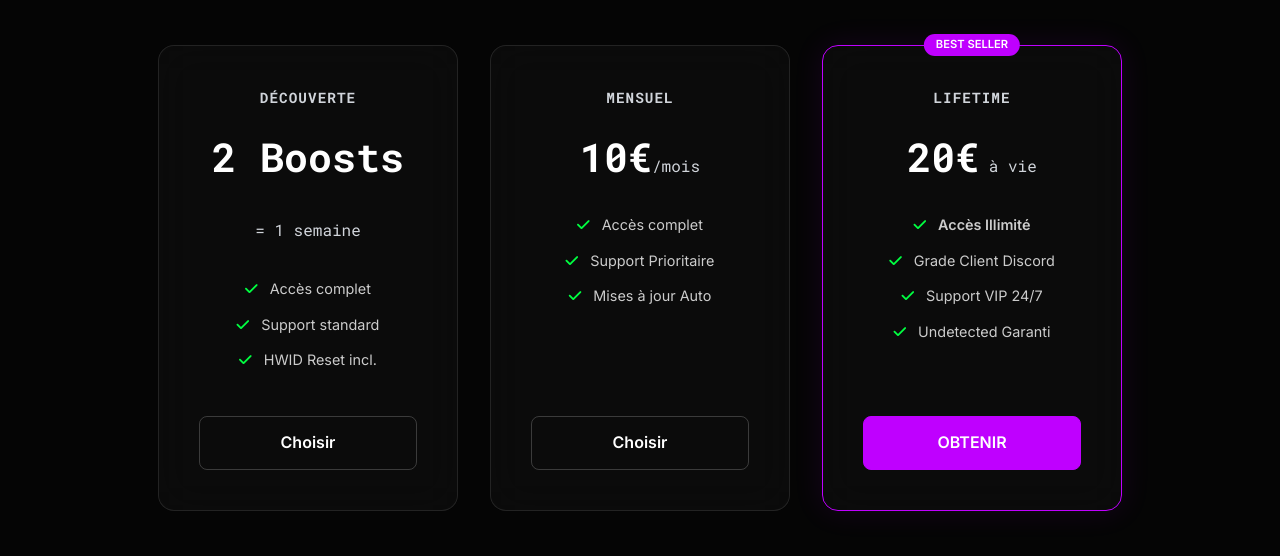
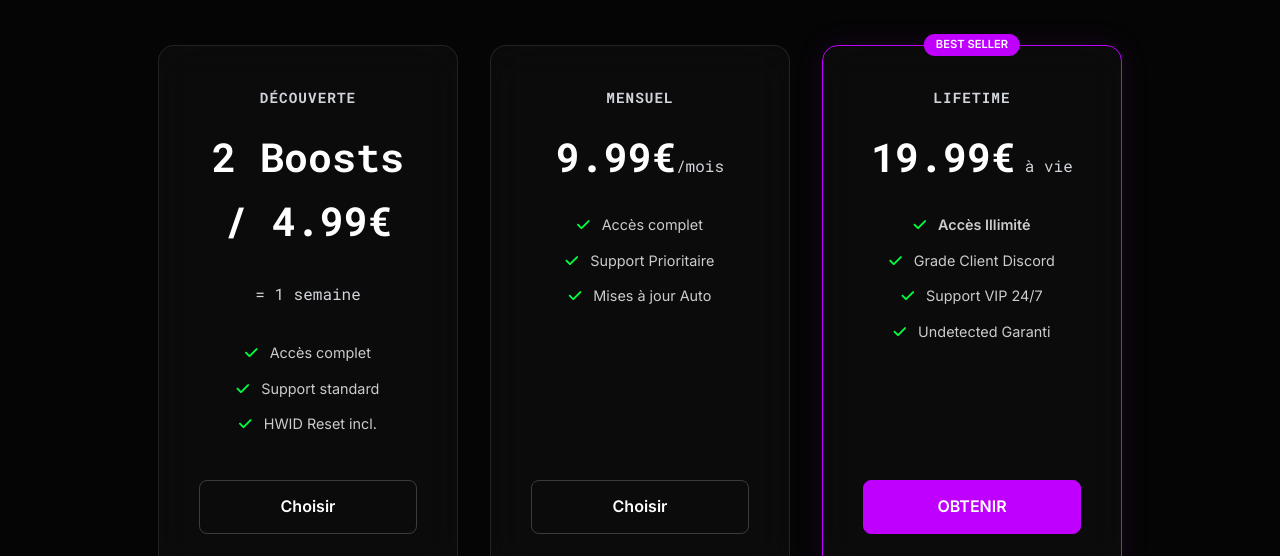
Before and after one commit to msm691/Zcleaner, a plain HTML site: page index.html in a window 1280 px wide. Shown: the part 3404-3960 px from the top of the page. Drawn offline with Linux system fonts and the light colour scheme.

Commit message:
Update pricing details in index.html

```diff
--- a/index.html
+++ b/index.html
@@ -586,7 +586,7 @@
 
                 <div class="pricing-card reveal">
                     <h3 class="plan-name">Découverte</h3>
-                    <div class="plan-price">2 Boosts<span><br> = 1 semaine</span></div>
+                    <div class="plan-price">2 Boosts / 4.99€<span><br> = 1 semaine</span></div>
                     <ul class="plan-features">
                         <li><i class="fas fa-check"></i> Accès complet</li>
                         <li><i class="fas fa-check"></i> Support standard</li>
@@ -597,7 +597,7 @@
 
                 <div class="pricing-card reveal">
                     <h3 class="plan-name">Mensuel</h3>
-                    <div class="plan-price">10€<span>/mois</span></div>
+                    <div class="plan-price">9.99€<span>/mois</span></div>
                     <ul class="plan-features">
                         <li><i class="fas fa-check"></i> Accès complet</li>
                         <li><i class="fas fa-check"></i> Support Prioritaire</li>
@@ -608,7 +608,7 @@
 
                 <div class="pricing-card featured reveal">
                     <h3 class="plan-name">Lifetime</h3>
-                    <div class="plan-price">20€<span> à vie</span></div>
+                    <div class="plan-price">19.99€<span> à vie</span></div>
                     <ul class="plan-features">
                         <li><i class="fas fa-check"></i> <strong>Accès Illimité</strong></li>
                         <li><i class="fas fa-check"></i> Grade Client Discord</li>
```
